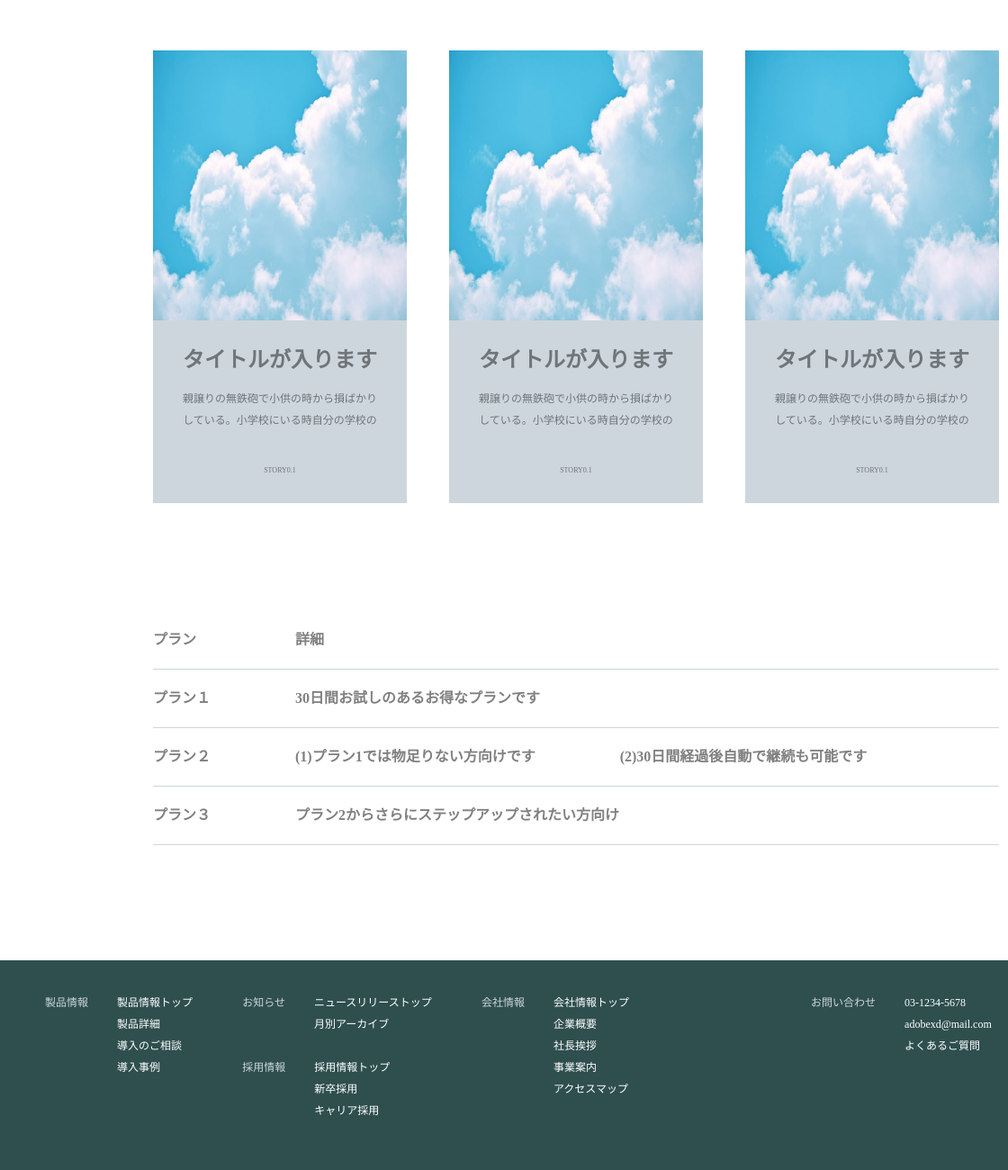
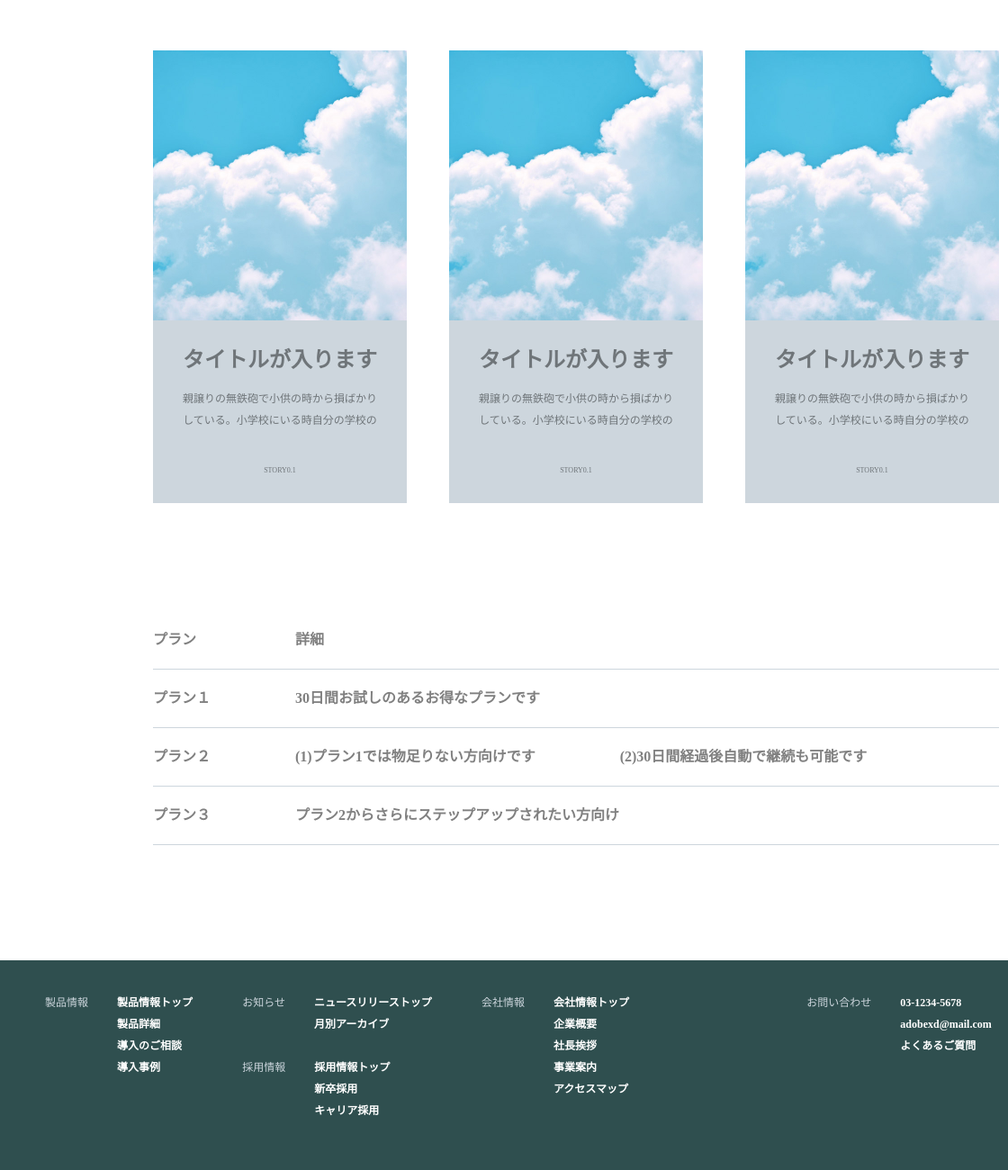
Before and after one commit to kotaokubo/CorporateSiteDemo, a plain HTML site: page index.html in a window 1280 px wide. Shown: the part 1398-2698 px from the top of the page at 90% size, 0-1120 px from the left. Drawn offline with Linux system fonts and the light colour scheme.

Commit message:
Change: html css

```diff
--- a/css/styles.css
+++ b/css/styles.css
@@ -1,5 +1,4 @@
 body {
-    width: 1280px;
     margin: 0 auto;
     color: grey;
 }
@@ -30,10 +29,6 @@ header li {
     margin: 20px;
     display: flex;
 }
-.top-img {
-    width: 610px;
-    height: 690px;
-}
 .top-text {
     padding: 50px 30px;
     margin: 180px 54px auto 60px;
@@ -57,7 +52,7 @@ header li {
 
 /* main */
 
-.main {
+main {
     margin: 119px 170px;
 }
 
@@ -84,6 +79,7 @@ header li {
 }
 .object-content img {
     width: 400px;
+    object-fit: cover;
 }
 
 /* object-wrap */
@@ -100,6 +96,7 @@ header li {
     width: 100%;
     height: 300px;
     display: block;
+    object-fit: cover;
 }
 .object-child-container {
     text-align: center;
--- a/index.html
+++ b/index.html
@@ -23,16 +23,14 @@
         </nav>
     </header>
     <section class="top">
-        <div class="top-img">
-            <img src="img/sky-image.jpg" alt="" style="width: 610px; height: 690px;">
-        </div>
+        <img src="img/sky-image.jpg" alt="" style="width: 610px; height: 690px; object-fit: cover;">
         <div class="top-text">
             <p>セクション名が入ります</p>
             <h1>タイトルが入りますタイトルが入りますタイトルが入りますタイトルが入ります</h1>
             <input type="button" value="ボタン文言">
         </div>
     </section>
-    <section class="main">
+    <main>
         <section class="object">
             <h1>タイトルが入ります</h1>
             <h2>サブタイトルが入りますサブタイトルが入りますサブタイトルが入りますサブタイトルが入ります</h2>
@@ -41,12 +39,12 @@
                     <br>
                     <br> 親譲りの無鉄砲で小供の時から損ばかりしている。
                 </p>
-                <img src="./img/kamehame.jpg" alt="写真">
+                <img src="./img/kamehame.jpg" alt="カメハメカエル">
             </section>
         </section>
         <section class="object-wrap">
             <section class="object-child">
-                <img src="./img/sky-image.jpg" alt="写真">
+                <img src="./img/sky-image.jpg" alt="空写真">
                 <div class="object-child-container">
                     <h2>タイトルが入ります</h2>
                     <h3>親譲りの無鉄砲で小供の時から損ばかりしている。小学校にいる時自分の学校の</h3>
@@ -54,7 +52,7 @@
                 </div>
             </section>
             <section class="object-child">
-                <img src="./img/sky-image.jpg" alt="写真">
+                <img src="./img/sky-image.jpg" alt="空写真">
                 <div class="object-child-container">
                     <h2>タイトルが入ります</h2>
                     <h3>親譲りの無鉄砲で小供の時から損ばかりしている。小学校にいる時自分の学校の</h3>
@@ -62,7 +60,7 @@
                 </div>
             </section>
             <section class="object-child">
-                <img src="./img/sky-image.jpg" alt="写真">
+                <img src="./img/sky-image.jpg" alt="空写真">
                 <div class="object-child-container">
                     <h2>タイトルが入ります</h2>
                     <h3>親譲りの無鉄砲で小供の時から損ばかりしている。小学校にいる時自分の学校の</h3>
@@ -90,53 +88,53 @@
                 <h3>プラン2からさらにステップアップされたい方向け</h3>
             </section>
         </section>
-    </section>
+    </main>
     <footer>
         <section class="footer-left">
             <section class="footer-left-child">
                 <h3>製品情報</h3>
-                <p>製品情報トップ
-                    <br>製品詳細
-                    <br>導入のご相談
-                    <br>導入事例
-                </p>
+                <h5>製品情報トップ
+                    <p>製品詳細</p>
+                    <p>導入のご相談</p>
+                    <p>導入事例</p>
+                </h5>
             </section>
             <section class="footer-left-child">
                 <div class="footer-left-center">
                     <div class="child">
                         <h3>お知らせ</h3>
-                        <p>ニュースリリーストップ
-                            <br>月別アーカイブ
-                        </p>
+                        <h5>ニュースリリーストップ
+                            <p>月別アーカイブ</p>
+                        </h5>
                     </div>
                     <div class="child">
                         <h3>採用情報</h3>
-                        <p>採用情報トップ
-                            <br>新卒採用
-                            <br>キャリア採用
-                        </p>
+                        <h5>採用情報トップ
+                            <p>新卒採用</p>
+                            <p>キャリア採用</p>
+                        </h5>
                     </div>
 
                 </div>
             </section>
             <section class="footer-left-child">
                     <h3>会社情報</h3>
-                    <p>会社情報トップ
-                        <br>企業概要
-                        <br>社長挨拶
-                        <br>事業案内
-                        <br>アクセスマップ
-                    </p>
+                    <h5>会社情報トップ
+                        <p>企業概要</p>
+                        <p>社長挨拶</p>
+                        <p>事業案内</p>
+                        <p>アクセスマップ</p>
+                    </h5>
             </section>
         </section>
 
         <section class="footer-right">
             <section class="footer-left-child">
                     <h3>お問い合わせ</h3>
-                    <p>03-1234-5678
-                        <br>adobexd@mail.com
-                        <br>よくあるご質問
-                    </p>
+                    <h5>03-1234-5678
+                        <p>adobexd@mail.com</p>
+                        <p>よくあるご質問</p>
+                    </h5>
             </section>
             <section class="footer-icon-kit">
                 <div class="footer-icon">
```
Also changed, not shown: 1 other file.
